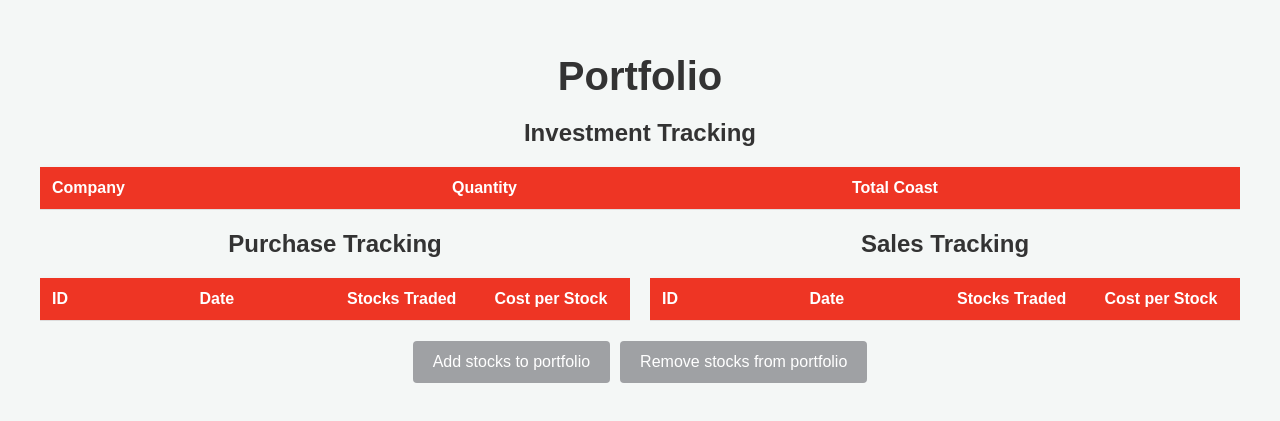
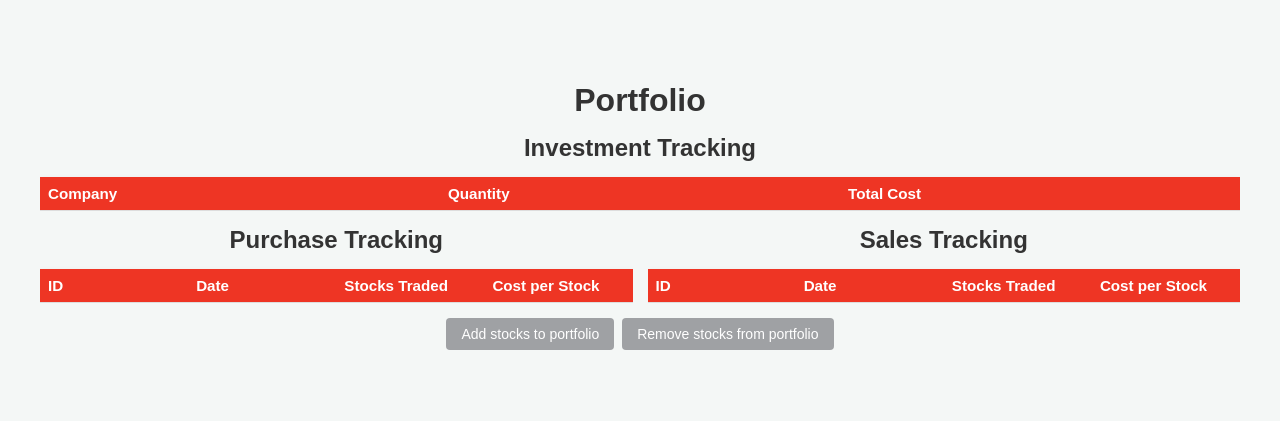
Before and after one commit to BastienRiv/portfoliomanager, a website: page public/portfolio.html in a window 1280 px wide. Shown: the part 195-616 px from the top of the page. Drawn offline with Linux system fonts and the light colour scheme; no server answers.

Commit message:
minor changes

```diff
--- a/public/portfolio.css
+++ b/public/portfolio.css
@@ -2,7 +2,7 @@ body {
   font-family: "Arial", sans-serif;
   background-color: #f4f7f6;
   margin: 0;
-  padding: 20px;
+  padding: 10px; /* Reduced padding */
   color: #333;
   display: flex;
   flex-direction: column;
@@ -10,17 +10,19 @@ body {
   justify-content: center;
   height: 100vh;
   box-sizing: border-box; /* Ensure padding and border are included in width/height calculations */
+  font-size: 0.95rem; /* Slightly smaller font size */
 }
 
 h1 {
-  font-size: 2.5rem;
-  margin-bottom: 20px;
+  font-size: 2rem; /* Reduced font size */
+  margin-bottom: 15px; /* Reduced margin */
   color: #333;
 }
 
 h2 {
   max-width: fit-content;
-  margin: 0 auto 20px; /* Center the h2 and add margin */
+  margin: 0 auto 15px; /* Center the h2 and add margin, reduced bottom margin */
+  font-size: 1.5rem; /* Reduced font size */
   color: #333;
 }
 
@@ -28,7 +30,7 @@ h2 {
   display: flex;
   flex-direction: column;
   align-items: center; /* Center the table-container within the body */
-  gap: 20px;
+  gap: 15px; /* Reduced gap between elements */
   width: 100%;
   max-width: 1200px; /* Adjust as needed */
 }
@@ -57,7 +59,7 @@ h2 {
 
 .table-group {
   display: flex;
-  gap: 20px;
+  gap: 15px; /* Reduced gap between table columns */
   width: 100%;
 }
 
@@ -77,7 +79,7 @@ h2 {
 
 table th,
 table td {
-  padding: 12px;
+  padding: 8px; /* Reduced padding */
   text-align: left;
   border-bottom: 1px solid #ddd;
   overflow: hidden; /* Hide overflowed text */
@@ -98,18 +100,18 @@ table tbody tr:nth-child(even) {
 
 .button-container {
   display: flex;
-  gap: 10px; /* Space between buttons */
-  margin-top: 20px; /* Added margin to separate from the tables */
+  gap: 8px; /* Reduced space between buttons */
+  margin-top: 15px; /* Reduced margin from tables */
 }
 
 a {
   display: inline-block;
-  padding: 12px 20px;
+  padding: 8px 15px; /* Reduced padding */
   background-color: #9fa1a4;
   color: white;
   text-decoration: none;
   border-radius: 4px;
-  font-size: 16px;
+  font-size: 14px; /* Reduced font size */
   transition: background-color 0.3s ease;
   text-align: center;
 }
--- a/public/portfolio.html
+++ b/public/portfolio.html
@@ -16,7 +16,7 @@
             <tr>
               <th>Company</th>
               <th>Quantity</th>
-              <th>Total Coast</th>
+              <th>Total Cost</th>
             </tr>
           </thead>
           <tbody>
```
